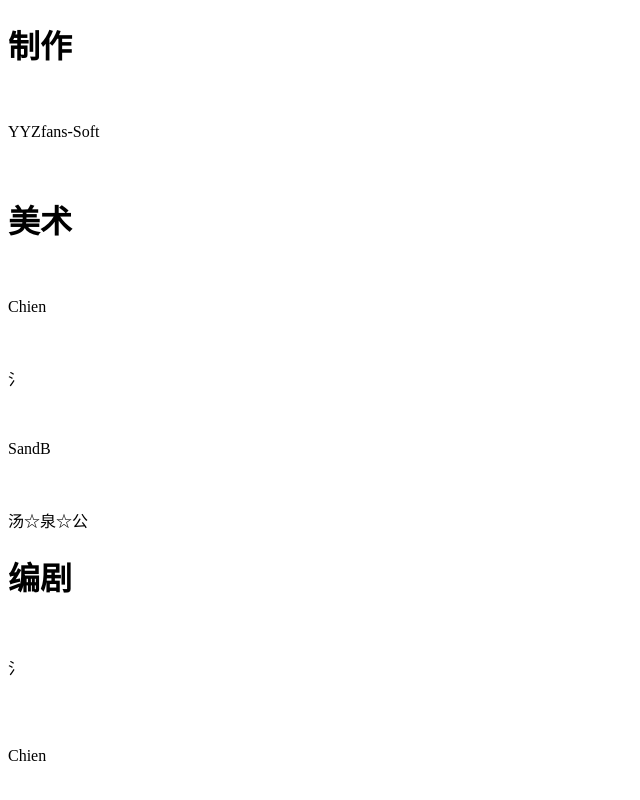
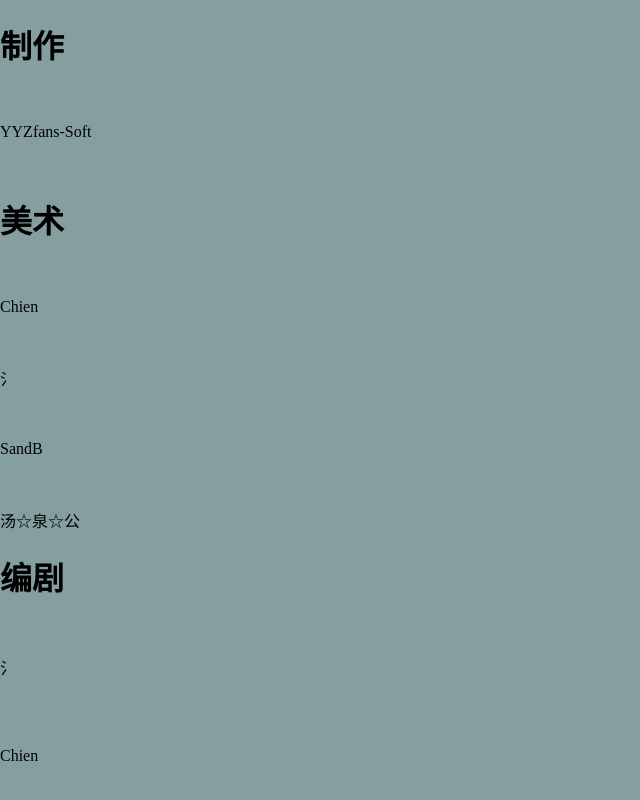
Before and after one commit to TAFU774/YG, a plain HTML site: page html/list.html in a window 1280 px wide. Shown: the top 800 px of the page, without its empty margins (0-640 px from the left). Drawn offline with Linux system fonts and the light colour scheme.

Commit message:
Update list.html

```diff
--- a/html/list.html
+++ b/html/list.html
@@ -3,6 +3,11 @@
 <head>
     <title>制作人员名单</title>
 </head>
+<style>
+    body {
+	      margin: 0;
+	      background-color: rgb(133, 159, 161);
+</style>
 <body>
     <h1>制作</h1>
     <br>
```
